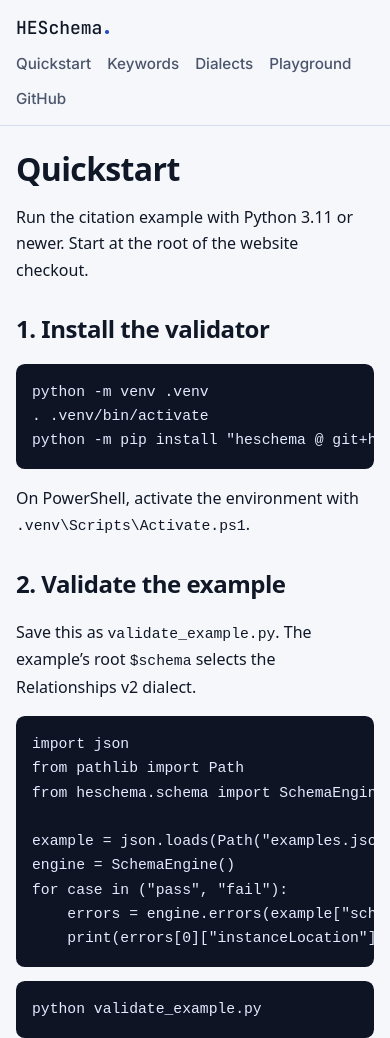
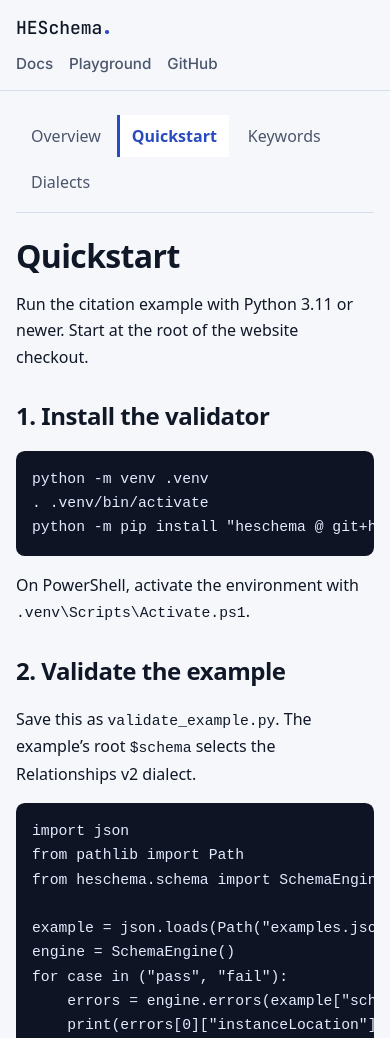
Before and after one commit to HarshPopat23/HESchema-Website, a plain HTML site: page docs/quickstart/index.html in a window 390 px wide. Shown: the top 1038 px of the page. Drawn offline with Linux system fonts and the light colour scheme.

Commit message:
Organize HESchema documentation into chapters

```diff
--- a/docs/quickstart/index.html
+++ b/docs/quickstart/index.html
@@ -8,8 +8,17 @@
 
 </head>
 <body>
-<header><nav aria-label="Main navigation"><a class="brand" href="../../">HESchema</a><a href="../../docs/quickstart/">Quickstart</a><a href="../../docs/keywords/">Keywords</a><a href="../../docs/dialects/">Dialects</a><a href="../../playground/">Playground</a><a href="https://github.com/HarshPopat23/HESchema-">GitHub</a></nav></header>
-<main class="reading">
+<header><nav aria-label="Main navigation"><a class="brand" href="../../">HESchema</a><a href="../../docs/" aria-current="true">Docs</a><a href="../../playground/">Playground</a><a href="https://github.com/HarshPopat23/HESchema-">GitHub</a></nav></header>
+<main class="docs-layout">
+  <nav class="docs-sidebar" aria-label="Documentation chapters">
+    <ol>
+      <li><a href="../../docs/">Overview</a></li>
+      <li><a href="../../docs/quickstart/" aria-current="page">Quickstart</a></li>
+      <li><a href="../../docs/keywords/">Keywords</a></li>
+      <li><a href="../../docs/dialects/">Dialects</a></li>
+    </ol>
+  </nav>
+  <article class="docs-content">
 <h1>Quickstart</h1>
 <p>Run the citation example with Python 3.11 or newer. Start at the root of the website checkout.</p>
 <h2>1. Install the validator</h2><pre><code>python -m venv .venv
@@ -25,6 +34,7 @@ for case in (&quot;pass&quot;, &quot;fail&quot;):
     errors = engine.errors(example[&quot;schema&quot;], example[case])
     print(errors[0][&quot;instanceLocation&quot;] if errors else &quot;Valid&quot;)</code></pre><pre><code>python validate_example.py</code></pre><h3>Expected output</h3><pre><code>Valid
 /citations/0</code></pre><h2 id="live">3. Start the live playground</h2><pre><code>python serve.py</code></pre><p>Open <a href="http://127.0.0.1:8000/playground/">http://127.0.0.1:8000/playground/</a>. The server is for local development. To enforce custom keywords, use an evaluator that implements the declared HESchema dialect.</p>
+  </article>
 </main>
 <footer><div class="footer-inner"><a href="https://github.com/HarshPopat23/HESchema-/tree/main/vocabulary">Vocabulary specifications and conformance cases</a></div></footer>
 </body>
--- a/style.css
+++ b/style.css
@@ -117,3 +117,45 @@ section[id] { scroll-margin-top: 1rem; }
 @media (max-width: 45rem) {
   .home-step img { order: 1; }
 }
+
+.docs-layout {
+  display: grid;
+  grid-template-columns: 12rem minmax(0, 1fr);
+  align-items: start;
+  gap: clamp(1.5rem, 4vw, 3rem);
+}
+.docs-sidebar {
+  position: sticky;
+  top: 1rem;
+  border-inline-end: 1px solid var(--border);
+  padding-inline-end: 1rem;
+}
+.docs-sidebar ol { margin: 0; padding: 0; list-style: none; }
+.docs-sidebar a {
+  display: block;
+  padding: .5rem .75rem;
+  border-inline-start: 3px solid transparent;
+  color: var(--muted);
+  text-decoration: none;
+}
+.docs-sidebar a:hover { text-decoration: underline; }
+.docs-sidebar a[aria-current="page"] {
+  border-inline-start-color: var(--accent);
+  background: var(--surface);
+  color: var(--accent);
+  font-weight: 650;
+}
+.docs-content { min-width: 0; overflow-wrap: anywhere; }
+.docs-content pre { overflow-wrap: normal; }
+.docs-content dt { margin-block-start: .65rem; font-weight: 650; }
+.docs-content dd { margin-inline-start: 0; }
+@media (max-width: 45rem) {
+  .docs-layout { grid-template-columns: minmax(0, 1fr); }
+  .docs-sidebar {
+    position: static;
+    border-inline-end: 0;
+    border-block-end: 1px solid var(--border);
+    padding: 0 0 .5rem;
+  }
+  .docs-sidebar ol { display: flex; flex-wrap: wrap; gap: .25rem; }
+}
```
Also changed, not shown: docs/dialects/index.html (+12 -2 lines), docs/index.html (added, +50 -0 lines), docs/keywords/index.html (+12 -2 lines), index.html (+2 -2 lines), playground/index.html (+1 -1 lines).
